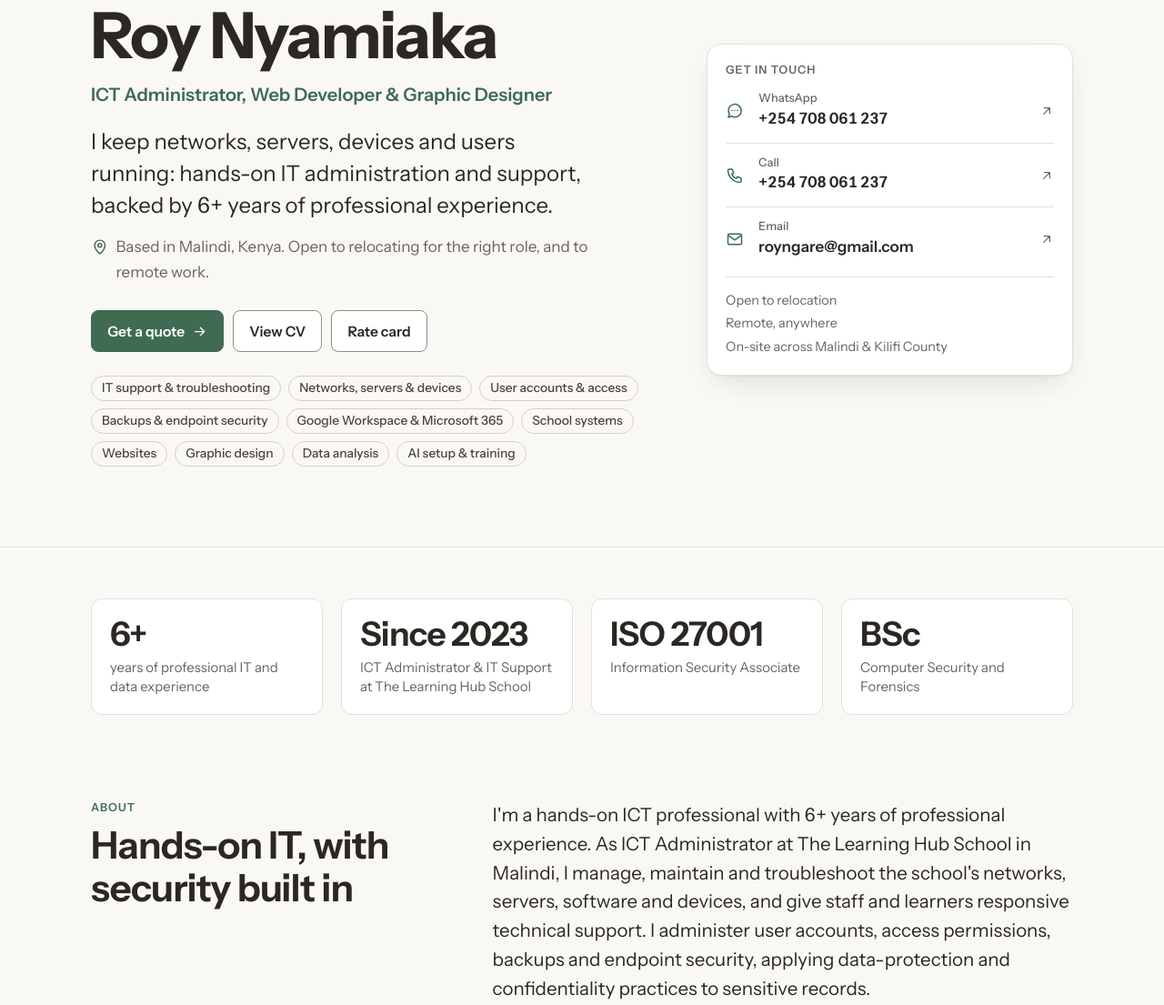
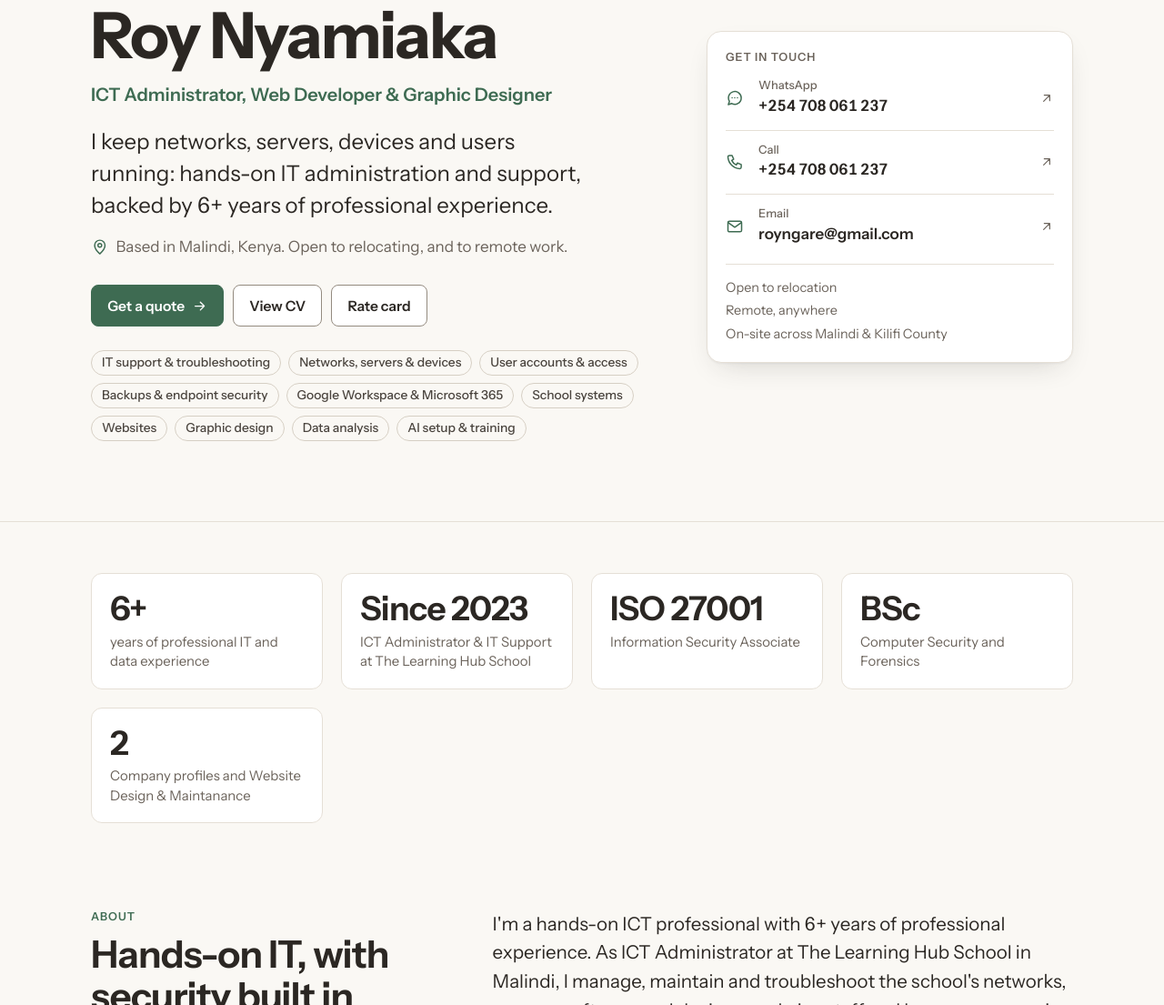
Before and after one commit to ngareroy/roy-portfolio, a plain HTML site: page index.html in a window 1280 px wide. Shown: the part 209-1314 px from the top of the page at 91% size. Drawn offline with Linux system fonts and the light colour scheme.

Commit message:
Update portfolio: profile

```diff
--- a/data/content.js
+++ b/data/content.js
@@ -43,7 +43,7 @@ window.PORTFOLIO = {
     "fullName": "Royallans Nyamiaka",
     "title": "ICT Administrator, Web Developer & Graphic Designer",
     "headline": "I keep networks, servers, devices and users running: hands-on IT administration and support, backed by {years}+ years of professional experience.",
-    "intro": "Based in Malindi, Kenya. Open to relocating for the right role, and to remote work.",
+    "intro": "Based in Malindi, Kenya. Open to relocating, and to remote work.",
     "summary": [
       "I'm a hands-on ICT professional with {years}+ years of professional experience. As ICT Administrator at The Learning Hub School in Malindi, I manage, maintain and troubleshoot the school's networks, servers, software and devices, and give staff and learners responsive technical support. I administer user accounts, access permissions, backups and endpoint security, applying data-protection and confidentiality practices to sensitive records.",
       "I train and support staff and learners in using digital tools, and I designed and deliver a digital-literacy course for users of varying ability. I set up Google Workspace for the school, created staff email accounts and the working environment, and trained staff to use it. My IT path started with systems and network support at Moi University (LAN/WAN networking, Wi-Fi, hardware, software and endpoint security) and continued with a cybersecurity and digital forensics internship at Global Forensics Services.",
@@ -79,7 +79,8 @@ window.PORTFOLIO = {
       { "value": "{years}+", "label": "years of professional IT and data experience" },
       { "value": "Since 2023", "label": "ICT Administrator & IT Support at The Learning Hub School" },
       { "value": "ISO 27001", "label": "Information Security Associate" },
-      { "value": "BSc", "label": "Computer Security and Forensics" }
+      { "value": "BSc", "label": "Computer Security and Forensics" },
+      { "value": "2", "label": "Company profiles and Website Design & Maintanance" }
     ],
     "focusAreas": [
       "IT support & troubleshooting",
--- a/index.html
+++ b/index.html
@@ -5,19 +5,19 @@
     <meta name="viewport" content="width=device-width, initial-scale=1">
     <!-- SOCIAL-META:START -->
     <title>Roy Nyamiaka · ICT Administrator, Web Developer &amp; Graphic Designer</title>
-    <meta name="description" content="I keep networks, servers, devices and users running: hands-on IT administration and support, backed by 6+ years of professional experience. Based in Malindi, Kenya. Open to relocating for the right role, and to remote work.">
+    <meta name="description" content="I keep networks, servers, devices and users running: hands-on IT administration and support, backed by 6+ years of professional experience. Based in Malindi, Kenya. Open to relocating, and to remote work.">
     <meta name="theme-color" content="#3E6B52">
     <link rel="canonical" href="https://ngareroy.github.io/roy-portfolio/">
     <meta property="og:type" content="website">
     <meta property="og:site_name" content="Roy Nyamiaka">
     <meta property="og:title" content="Roy Nyamiaka · ICT Administrator, Web Developer &amp; Graphic Designer">
-    <meta property="og:description" content="I keep networks, servers, devices and users running: hands-on IT administration and support, backed by 6+ years of professional experience. Based in Malindi, Kenya. Open to relocating for the right role, and to remote work.">
+    <meta property="og:description" content="I keep networks, servers, devices and users running: hands-on IT administration and support, backed by 6+ years of professional experience. Based in Malindi, Kenya. Open to relocating, and to remote work.">
     <meta property="og:image" content="https://ngareroy.github.io/roy-portfolio/assets/img/og-profile.png">
     <meta property="og:image:width" content="1200">
     <meta property="og:image:height" content="630">
     <meta name="twitter:card" content="summary_large_image">
     <meta name="twitter:title" content="Roy Nyamiaka · ICT Administrator, Web Developer &amp; Graphic Designer">
-    <meta name="twitter:description" content="I keep networks, servers, devices and users running: hands-on IT administration and support, backed by 6+ years of professional experience. Based in Malindi, Kenya. Open to relocating for the right role, and to remote work.">
+    <meta name="twitter:description" content="I keep networks, servers, devices and users running: hands-on IT administration and support, backed by 6+ years of professional experience. Based in Malindi, Kenya. Open to relocating, and to remote work.">
     <meta name="twitter:image" content="https://ngareroy.github.io/roy-portfolio/assets/img/og-profile.png">
     <meta property="og:url" content="https://ngareroy.github.io/roy-portfolio/">
     <!-- SOCIAL-META:END -->
```
